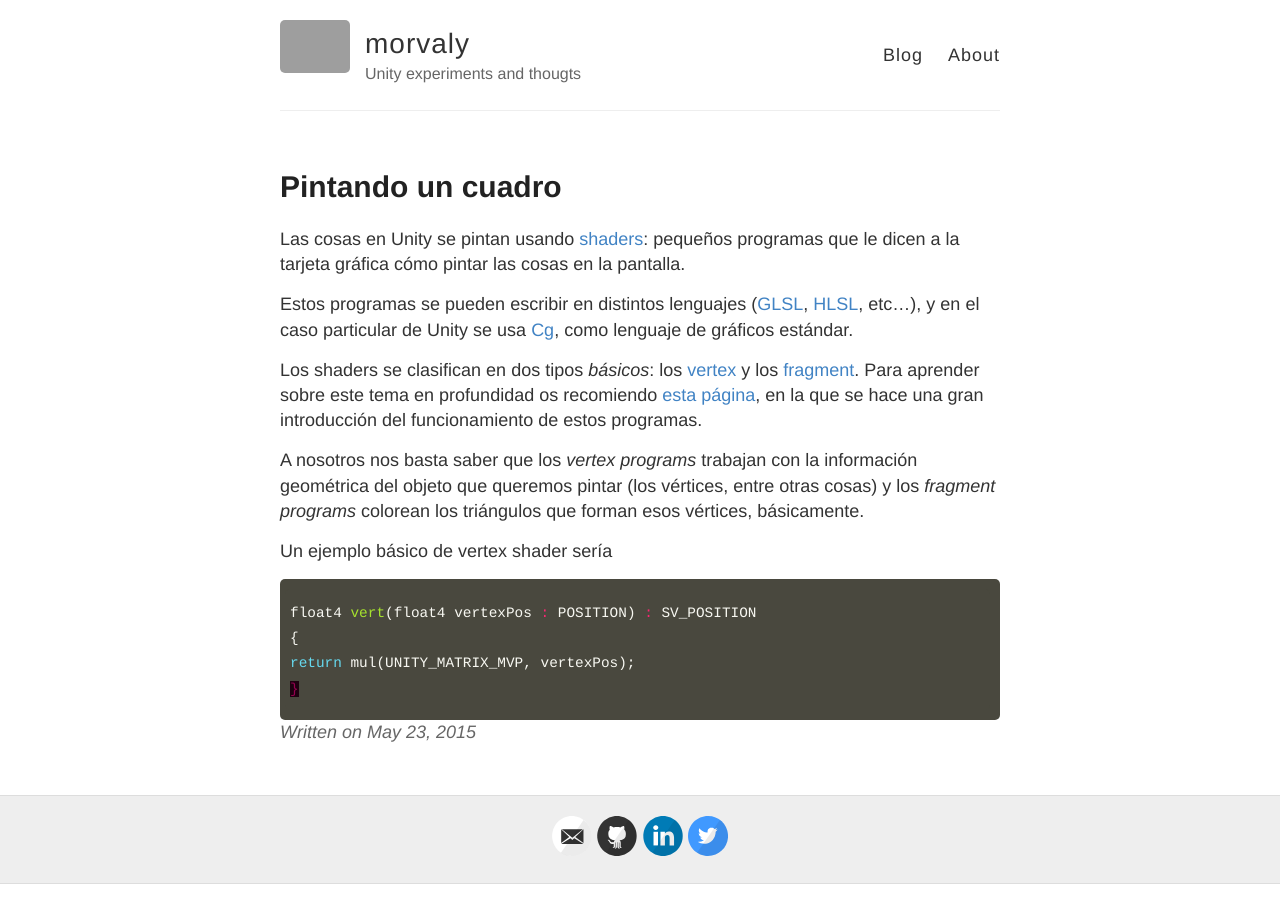
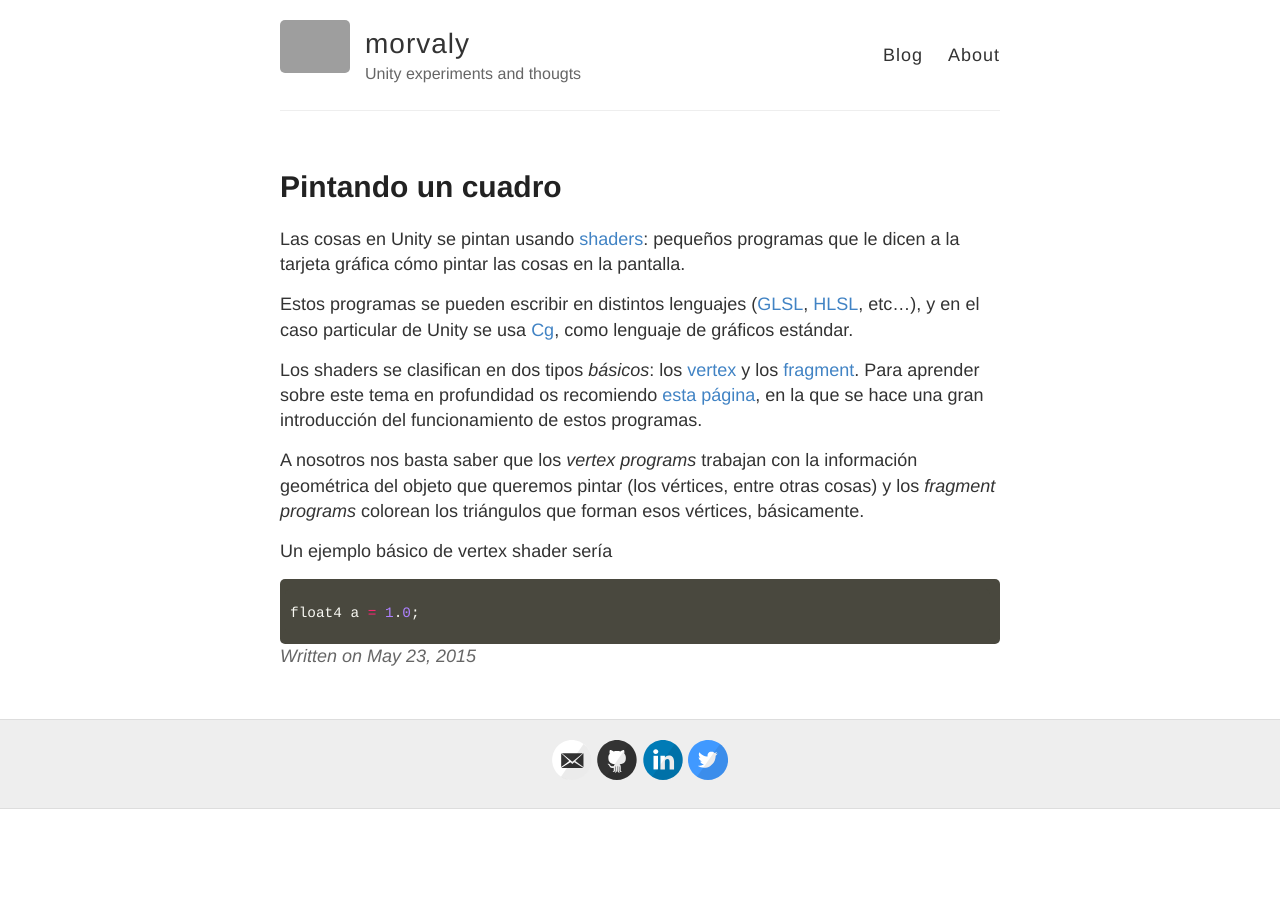
Before and after one commit to josemorval/UnityArchive, a Jekyll site: the page built from _posts/2015-05-23-pintandocuadro.md, in a window 1280 px wide. Built offline with Jekyll 4.4.1, drawn with Linux system fonts in a browser that asks for light colours; Markdown is read by kramdown in place of the engine named in the settings; grey boxes are pictures that could not be loaded.

Commit message:
Updated 2015-05-23-pintandocuadro.md

````diff
--- a/_posts/2015-05-23-pintandocuadro.md
+++ b/_posts/2015-05-23-pintandocuadro.md
@@ -17,8 +17,5 @@ A nosotros nos basta saber que los _vertex programs_ trabajan con la informació
 
 Un ejemplo básico de vertex shader sería
 ```c
-float4 vert(float4 vertexPos : POSITION) : SV_POSITION
-{
-return mul(UNITY_MATRIX_MVP, vertexPos);
-}
+float4 a = 1.0;
 ```
````
